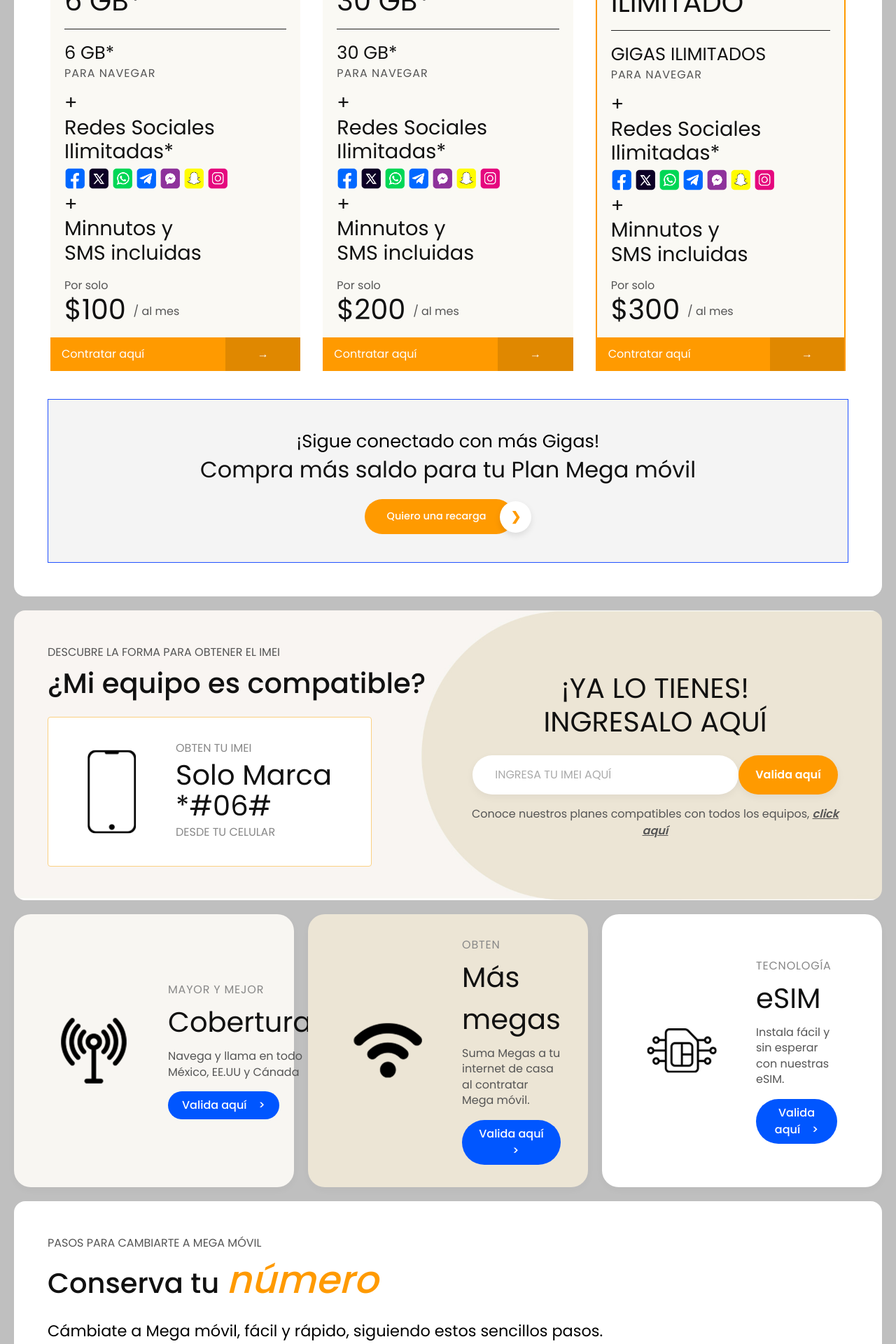
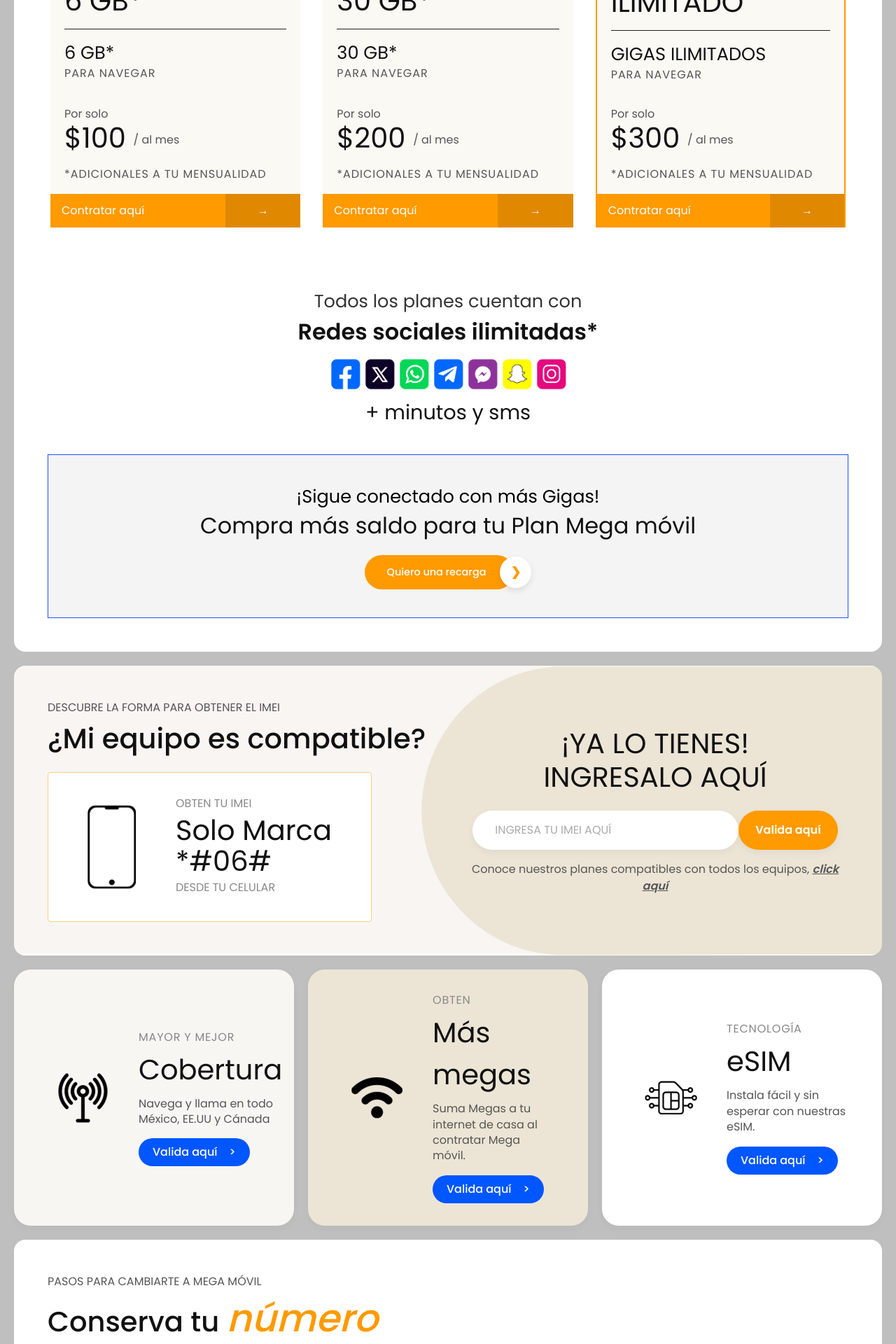
Before and after one commit to Jessy-07/megamovil_empresarial, a React (Vite) app: page / in a window 1280 px wide. Shown: the part 2620-4540 px from the top of the page at 70% size. Built offline with nearby package versions, Linux system fonts and the light colour scheme.

Commit message:
Ajustes planes

```diff
--- a/src/views/Home/Home.css
+++ b/src/views/Home/Home.css
@@ -399,10 +399,10 @@
 
 .info-card {
   border-radius: 24px;
-  padding: 32px 64px;
+  padding: 32px 48px;
   display: flex;
   align-items: center;
-  gap: 56px;
+  gap: 30px;
   box-shadow: 0 4px 12px rgba(0, 0, 0, 0.03);
 }
 
@@ -416,7 +416,7 @@
 }
 
 .info-card-img {
-  width: 100%;
+  width: 75%;
   object-fit: contain;
 }
 
@@ -546,8 +546,8 @@
 }
 
 .paso-img {
-  max-width: 100%;
-  max-height: 100%;
+  max-width: 85%;
+  max-height: 85%;
   object-fit: contain;
 }
 
--- a/src/views/Home/Home.jsx
+++ b/src/views/Home/Home.jsx
@@ -274,36 +274,36 @@ export default function Home() {
                       <p className="plan-dato">{plan.datos}</p>
                       <p className="plan-extra">{plan.datosLabel}</p>
                     </div>
-                    <div>
-                      <span className="plan-mas">+</span>
-                      <p className="plan-dato plan-dato--small">Redes Sociales<br />Ilimitadas*</p>
-                      <div className="plan-redes-mini">
-                        {redesSociales.map((red) => (
-                          <img
-                            key={red.nombre}
-                            src={red.icon}
-                            alt={red.nombre}
-                            className="w-[30px] h-auto object-contain"
-                            title={red.nombre}
-                          />
-                        ))}
-                      </div>
-                    </div>
-                    <div>
-                      <span className="plan-mas">+</span>
-                      <p className="plan-dato plan-dato--small">Minnutos y<br />SMS incluidas</p>
-                    </div>
                   </div>
+
                   <p className="plan-por-solo">Por solo</p>
                   <p className="plan-precio">
                     {plan.precio} <span className="plan-mes">/ al mes</span>
                   </p>
+                   <p className="plan-extra">*Adicionales a tu mensualidad</p>
                   <button className="plan-cta bg-transparent border-none p-0 outline-none block w-[calc(100%+40px)]">
                     <span className="plan-btn plan-btn--orange">Contratar aquí</span>
                     <span className="plan-btn-arrow plan-btn-arrow--orange">→</span>
                   </button>
                 </div>
               ))}
+
+              <div className="text-center mt-2">
+            <p className="text-xl md:text-[1.6rem] text-[#333] mb-1">Todos los planes cuentan con</p>
+            <p className="text-2xl md:text-[2rem] font-semibold text-[#111] mb-4">Redes sociales ilimitadas*</p>
+            <div className="flex justify-center gap-1 mb-3 flex-wrap">
+              {redesSociales.map((red) => (
+                <img
+                  key={red.nombre}
+                  src={red.icon}
+                  alt={red.nombre}
+                  className="w-[40px] md:w-[45px] h-auto object-contain transition-transform hover:-translate-y-1"
+                  title={red.nombre}
+                />
+              ))}
+            </div>
+            <p className="text-xl md:text-[1.8rem] text-[#111] m-0">+ minutos y sms</p>
+          </div>
             </div>
           </div>
 
```
